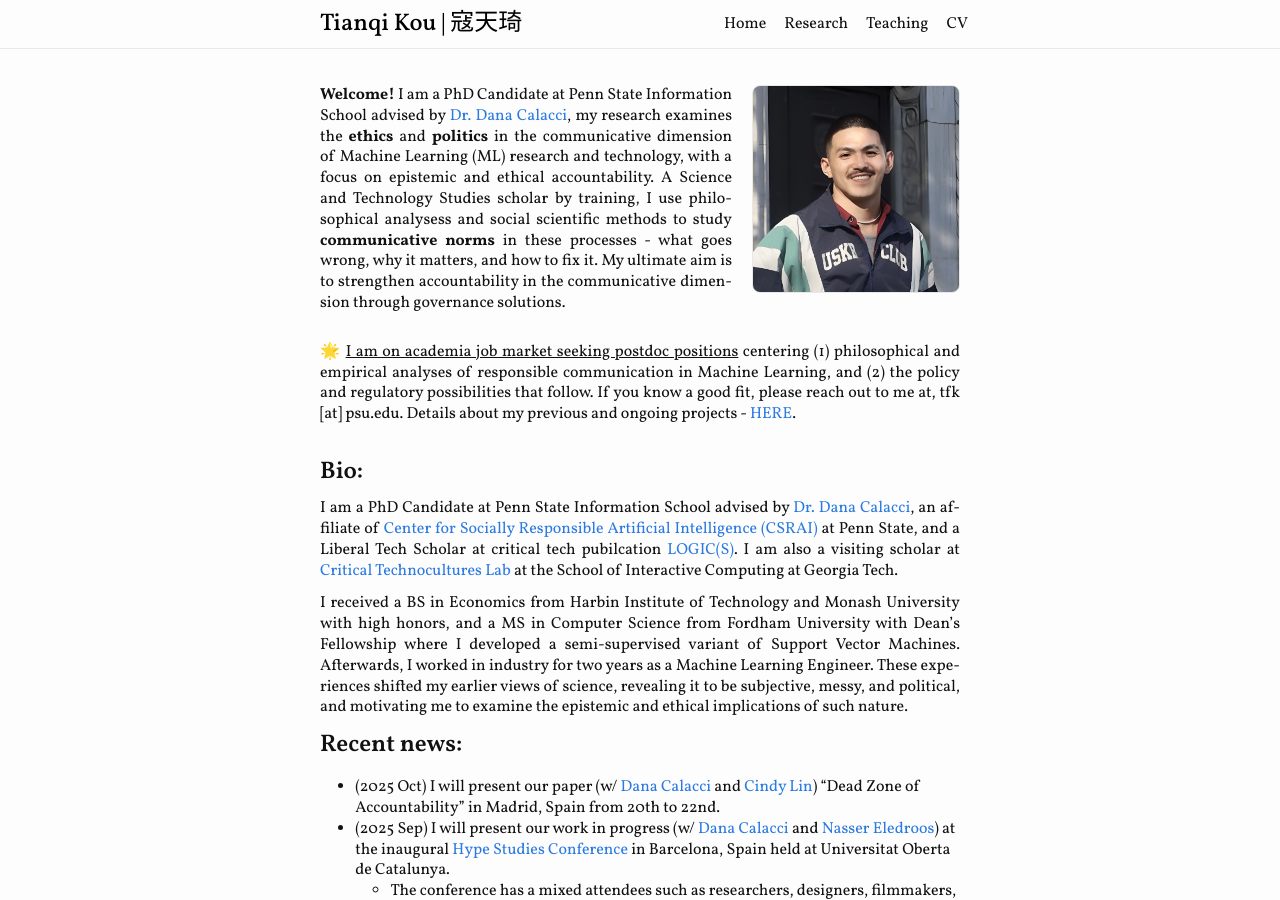
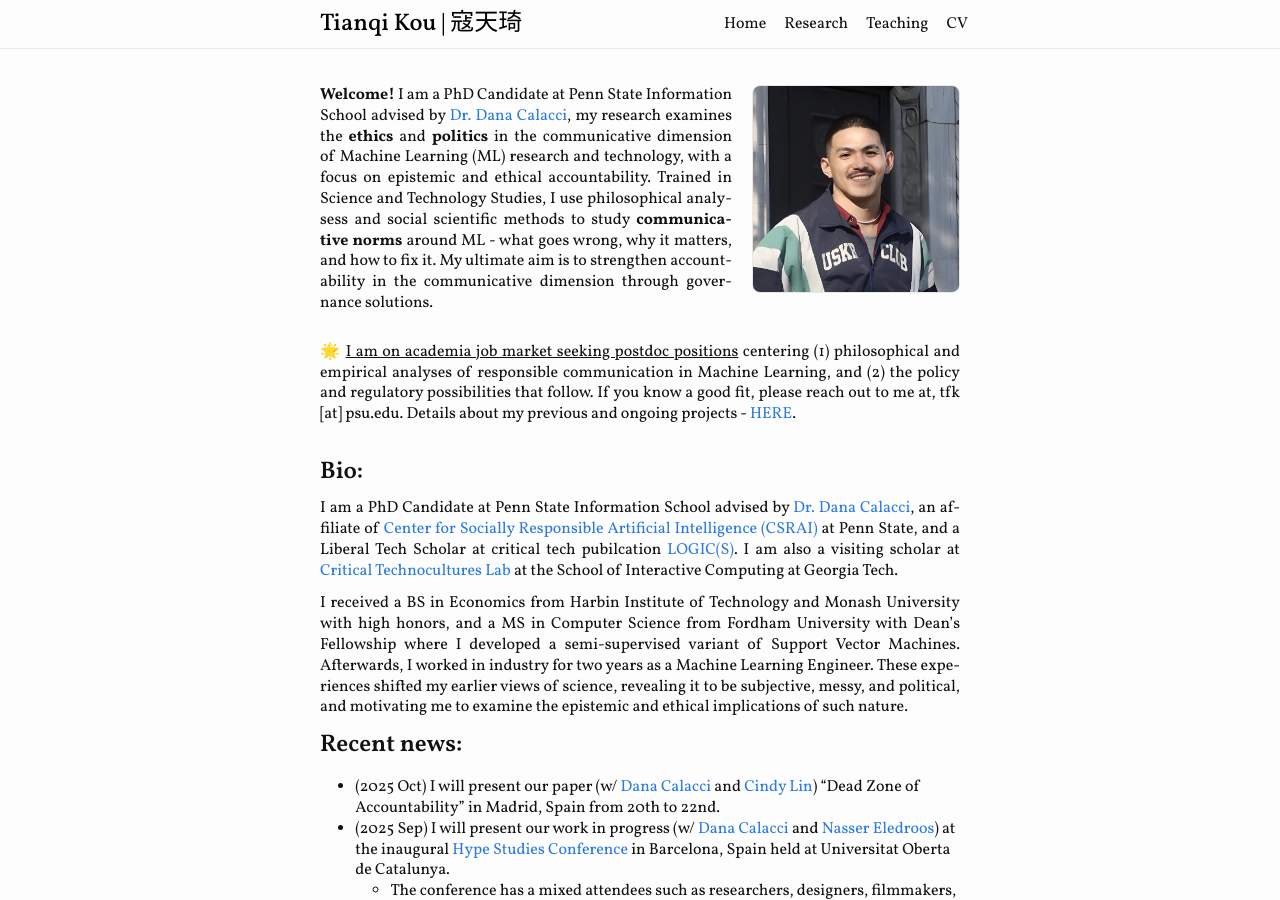
Before and after one commit to koutianqi/koutianqi.github.io, a Jekyll site: the page built from index.markdown, in a window 1280 px wide and 900 px high. Built offline with Jekyll 4.4.1, drawn with Linux system fonts in a browser that asks for light colours.

Commit message:
Update index.markdown

```diff
--- a/index.markdown
+++ b/index.markdown
@@ -7,7 +7,7 @@ title: "Tianqi Kou"
   <div class="intro-copy" markdown="1">
 
 
-**Welcome!** I am a PhD Candidate at Penn State Information School advised by [Dr. Dana Calacci](https://www.dcalacci.net), my research examines the **ethics** and **politics** in the communicative dimension of Machine Learning (ML) research and technology, with a focus on epistemic and ethical accountability. A Science and Technology Studies scholar by training, I use philosophical analysess and social scientific methods to study **communicative norms** in these processes -  what goes wrong, why it matters, and how to fix it. My ultimate aim is to strengthen accountability in the communicative dimension through governance solutions.
+**Welcome!** I am a PhD Candidate at Penn State Information School advised by [Dr. Dana Calacci](https://www.dcalacci.net), my research examines the **ethics** and **politics** in the communicative dimension of Machine Learning (ML) research and technology, with a focus on epistemic and ethical accountability. Trained in Science and Technology Studies, I use philosophical analysess and social scientific methods to study **communicative norms** around ML -  what goes wrong, why it matters, and how to fix it. My ultimate aim is to strengthen accountability in the communicative dimension through governance solutions.
 
   </div>
   <img class="headshot" src="{{ "/assets/img/headshot_crop.jpg" | relative_url }}" alt="Headshot" />
```
